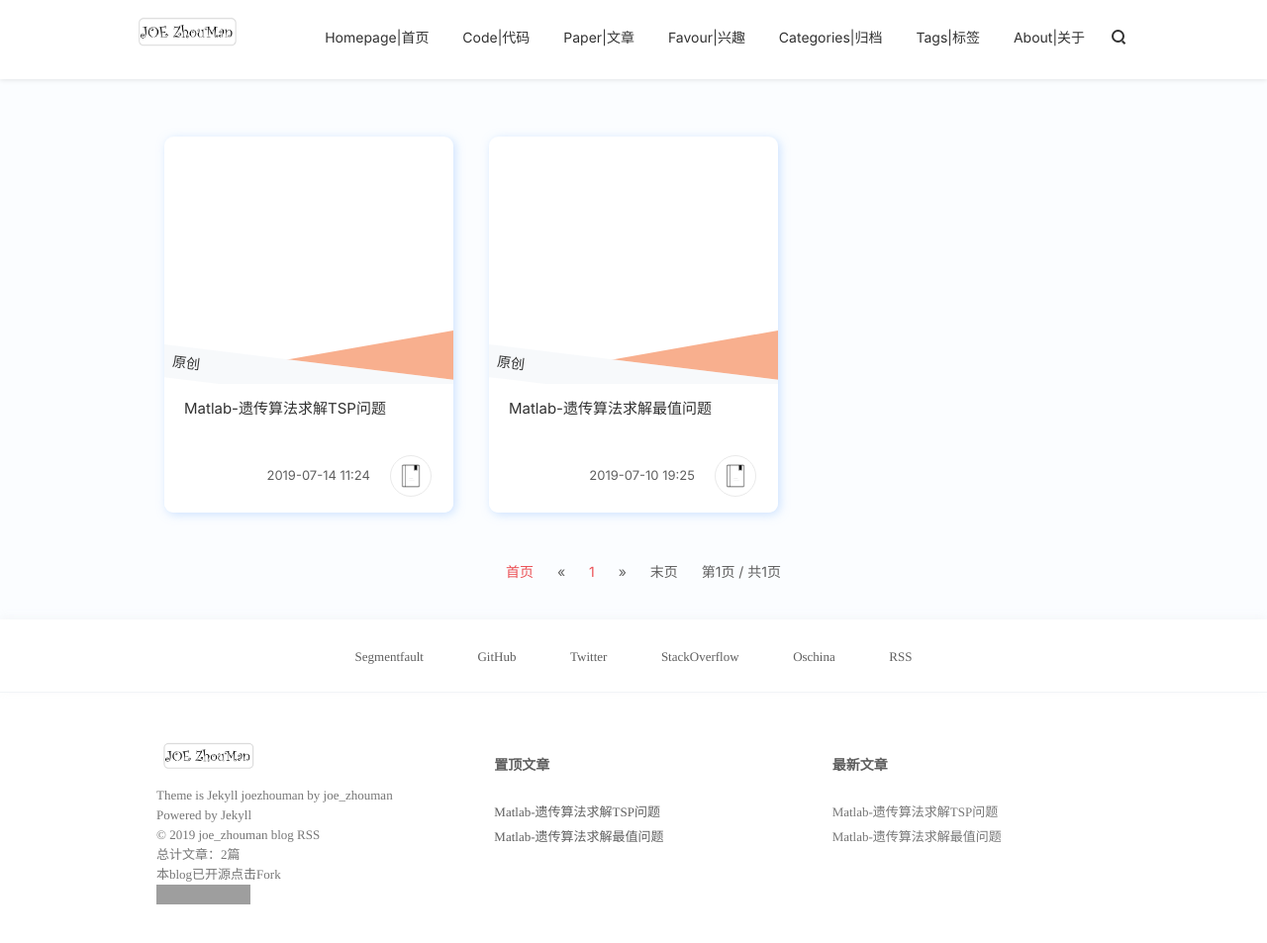
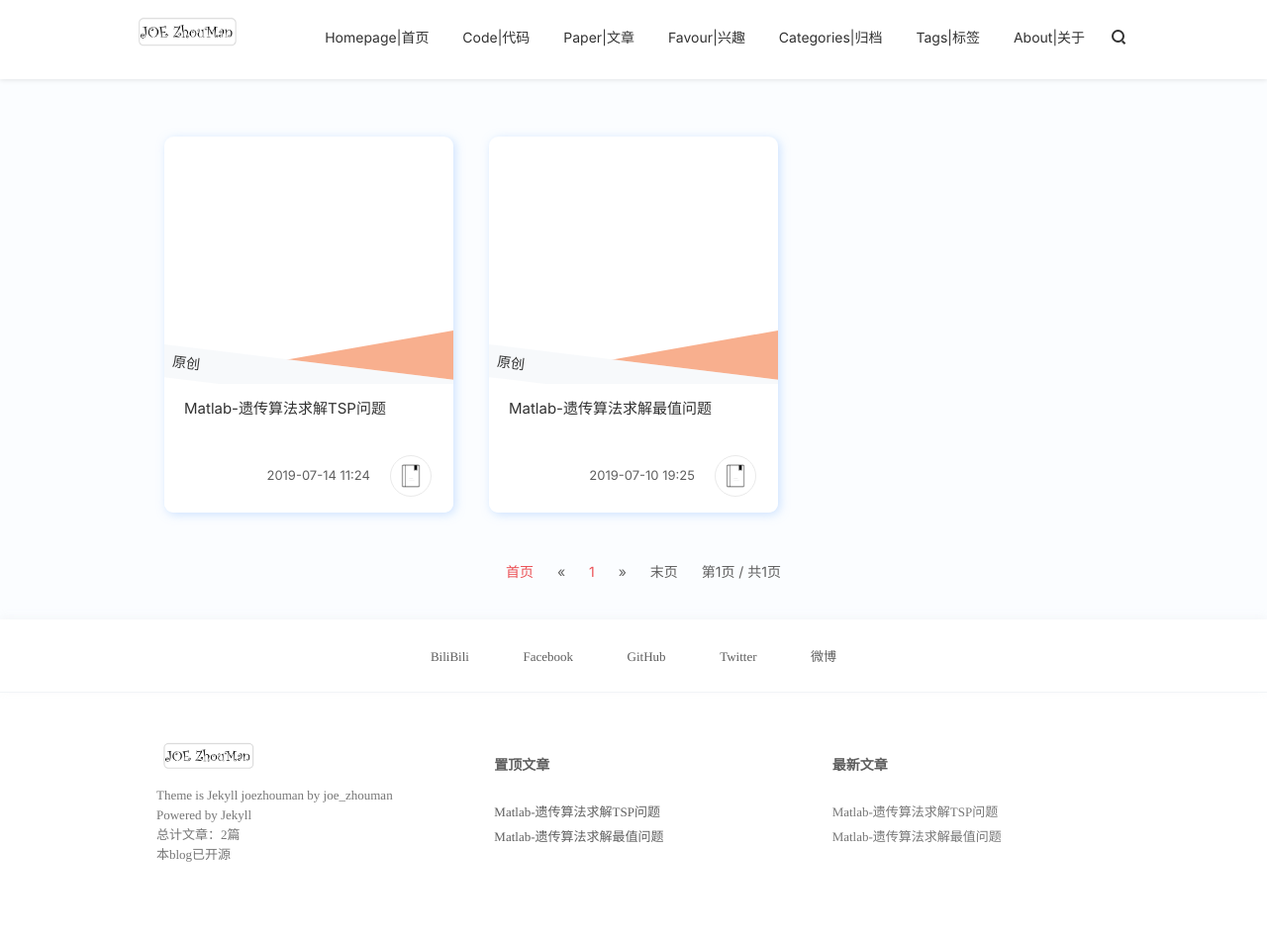
Before and after one commit to Joe-zhouman/joe_zm.blog.github.io, a Jekyll site: the page built from index.html, in a window 1280 px wide and 1050 px high. Shown: the top 953 px of the window at 99% size. Built offline with Jekyll 4.4.1, drawn with Linux system fonts in a browser that asks for light colours; nearby versions of some CDN libraries; the list of posts is cut into pages by our own code; comment, search, counter and statistics services are not loaded; part of the change alters nothing that is shown; grey boxes are pictures that could not be loaded.

Commit message:
social medio

```diff
--- a/_includes/foot.html
+++ b/_includes/foot.html
@@ -2,18 +2,16 @@
     <div class="footer-social">
         <div class="footer-container clearfix">
             <div class="social-list">
-                <a class="social segmentfault" target="blank" href="https://segmentfault.com/u/liberxue"
-                    title="访问 joe_zhouman_Twitter" data-hover="Segmentfault">Segmentfault</a>
+                <a class="social bilibili" target="blank" href="https://space.bilibili.com/2743678" title="访问 bilibili"
+                    data-hover="哔哩哔哩干杯">BiliBili</a>
+                <a class="social Facebook" target="blank" href="https://www.facebook.com/man.zhou.90"
+                    title="访问 facebook" data-hover="Facebook">Facebook</a>
                 <a class="social github" target="blank" href="https://github.com/joe-zhouman"
-                    title="访问 joe_zhouman_GitHub" data-hover="GitHub">GitHub</a>
+                    title="访问 GitHub" data-hover="GitHub">GitHub</a>
                 <a class="social twitter" target="blank" href="http://twitter.com/zhouman_LFC"
-                    title="访问 joe_zhouman_Twitter" data-hover="Twitter">Twitter</a>
-                <a class="social stackoverflow" target="blank" href="https://stackoverflow.com/"
-                    title="访问 joe_zhouman_stackoverflow" data-hover="StackOverflow">StackOverflow</a>
-                <a class="social oschina" target="blank" href="https://my.oschina.net/" title="访问 joe_zhouman_Oschina"
-                    data-hover="Oschina">Oschina</a>
-                <a class="social rss" target="blank" href="/feed.xml" title="访问 joe_zhouman_RSS"
-                    data-hover="RSS">RSS</a>
+                    title="访问 Twitter" data-hover="Twitter">Twitter</a>
+                <a class="social 微博" target="blank" href="https://weibo.com/u/6681852122"
+                    title="访问 微博" data-hover="微博">微博</a>
             </div>
         </div>
     </div>
@@ -30,12 +28,8 @@
                                 href="http://www.joezhouman.com/about" target="_blank">joe_zhouman</a></p>
                         <p>Powered by <a href="{{ site.url }}/tags/#Jekyll" title="Jekyll" data-hover="Jekyll"
                                 target="_blank" rel="nofollow">Jekyll</a></p>
-                        <p>&copy; 2019 <a href="/feed.xml" title="访问 joy_zhouman blog RSS"
-                                data-hover="joezhouman blog RSS">joe_zhouman blog RSS</a></p>
                         <p>总计文章：{{paginator.total_posts}}篇</p>
-                        <p>本blog已开源点击Fork</p><iframe
-                            src="http://github.com/github-btn.html?user=joe-zhouman&repo=joe_zm.blog.github.io&type=fork&count=true"
-                            allowtransparency="true" frameborder="0" scrolling="0" width="95" height="20"></iframe>
+                        <p>本blog已开源</p>
                     </div>
                 </div>
             </div>
@@ -65,23 +59,3 @@
 <script src="//cdn.bootcss.com/jquery/2.2.2/jquery.min.js"></script>
 <script src="//cdn.bootcss.com/bootstrap-3-typeahead/4.0.2/bootstrap3-typeahead.js"></script>
 <script src="/search/js/cb-search.js"></script>
-<script>
-    $(function () {
-        setTimeout(function () {
-            $('code').removeClass('hljs');
-            $('code').removeClass('language');
-        }, 90);
-    });
-    (function () {
-        var bp = document.createElement('script');
-        var curProtocol = window.location.protocol.split(':')[0];
-        if (curProtocol === 'https') {
-            bp.src = 'https://zz.bdstatic.com/linksubmit/push.js';
-        }
-        else {
-            bp.src = 'http://push.zhanzhang.baidu.com/push.js';
-        }
-        var s = document.getElementsByTagName("script")[0];
-        s.parentNode.insertBefore(bp, s);
-    })();
-</script>
--- a/_includes/signoff.html
+++ /dev/null
@@ -1,6 +0,0 @@
-<!-- <p class="mt4">
-  Til next time,<br>
-  {{ site.signoff }}
-  <span class="silver">{{ page.date | date: "at %H:%M" }}</span>
-</p>
-<img src="{{ site.url }}/images/scribble3.png" alt="joezhouman" /> -->
```
Also changed, not shown: _includes/head.html (+12 -12 lines).
